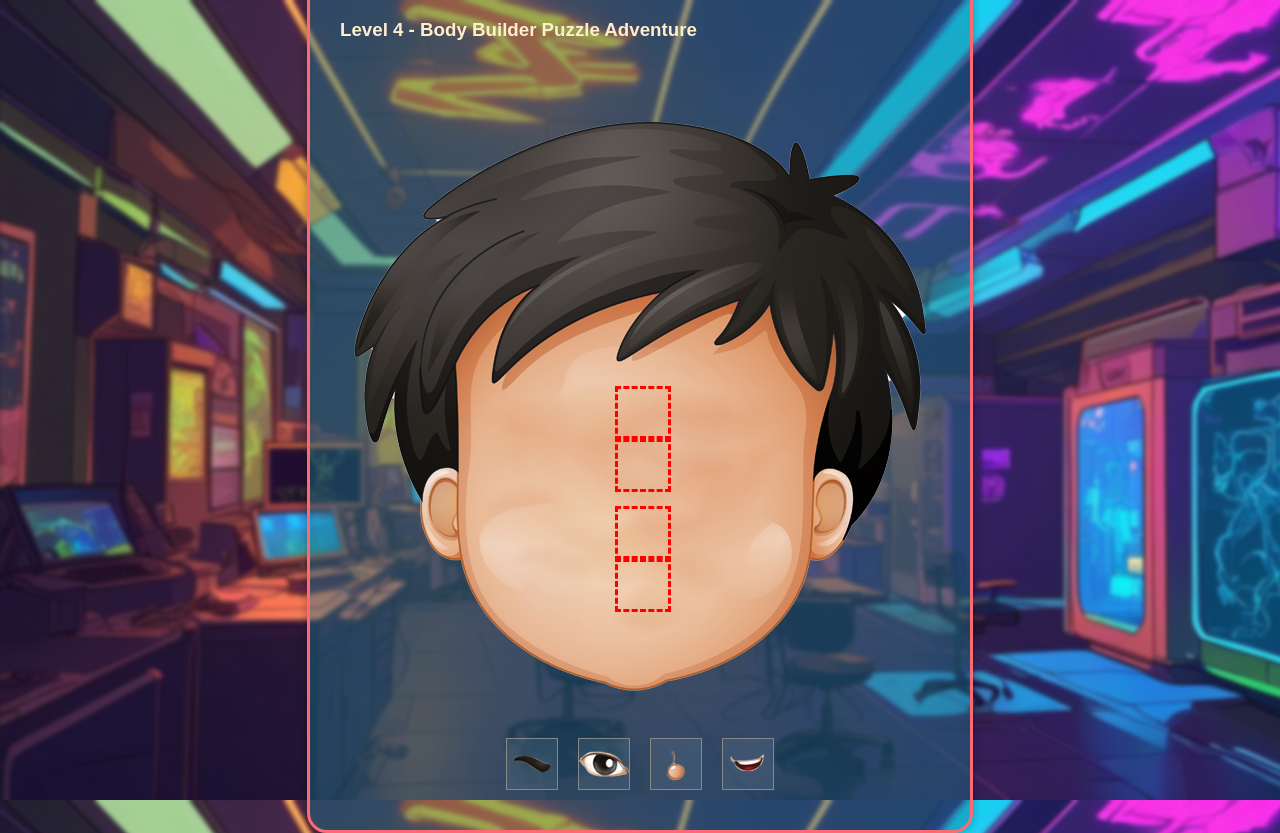
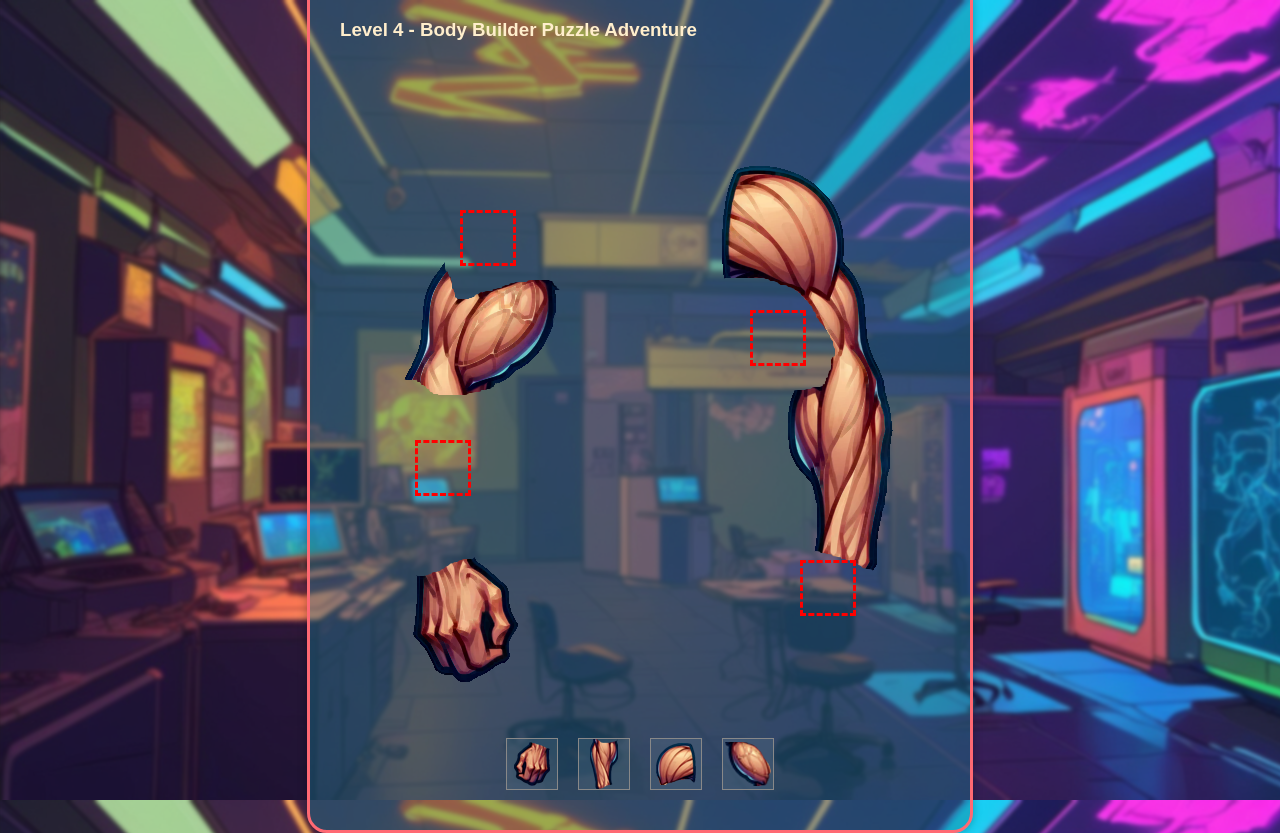
Before and after one commit to Ant1ing/allHND, a PHP site: page /level4.html in a window 1280 px wide. Run offline with PHP 8.4, Linux system fonts and the light colour scheme.

Commit message:
big commit

```diff
--- a/Game Assessment/task 2/code/level1.html
+++ b/Game Assessment/task 2/code/level1.html
@@ -14,8 +14,6 @@
             <h3 class="level-name">Level 1 - Body Builder Puzzle Adventure</h3>
             <div class="stars-container" id="stars-container"></div>
         </div>
-        <!--Placeholder for the users name to be placed by JS-->
-        <div id="greeting-container"></div>
 
         <div class="game-container">
             <div class="asset-container">
@@ -45,7 +43,6 @@
         </div>
     </div>
 
-    <script src="./scripts/homepage.js"></script>
     <script src="./scripts/level.js"></script>
 </body>
 </html>
--- a/Game Assessment/task 2/code/level4.html
+++ b/Game Assessment/task 2/code/level4.html
@@ -18,23 +18,23 @@
         <div class="game-container">
             <div class="asset-container">
                 <!-- Image of the character before assembly -->
-                <img class="asset asset-before" id="assetBefore" src="./images/limbs/asset1before.png" alt="Character Before">
+                <img class="asset asset-before" id="assetBefore" src="./images/limbs/asset4before.png" alt="Character Before">
                 <!-- Image of the character after assembly -->
-                <img class="asset asset-after" id="assetAfter" src="./images/limbs/asset1.png" alt="Character After" style="display: none;">
+                <img class="asset asset-after" id="assetAfter" src="./images/limbs/asset4.png" alt="Character After" style="display: none;">
 
                 <!-- Slots for limbs -->
-                <div class="slot" id="slot1" data-slot-number="1"></div>
-                <div class="slot" id="slot2" data-slot-number="2"></div>
-                <div class="slot" id="slot3" data-slot-number="3"></div>
-                <div class="slot" id="slot4" data-slot-number="4"></div>
+                <div class="slot" id="slot13" data-slot-number="1"></div>
+                <div class="slot" id="slot14" data-slot-number="2"></div>
+                <div class="slot" id="slot15" data-slot-number="3"></div>
+                <div class="slot" id="slot16" data-slot-number="4"></div>
             </div>
 
             <!-- Draggable limbs -->
             <div class="limb-row">
-                <img id="limb1" class="limb" src="./images/limbs/limb1.png" alt="Limb 1" data-limb-number="1">
-                <img id="limb2" class="limb" src="./images/limbs/limb2.png" alt="Limb 2" data-limb-number="2">
-                <img id="limb3" class="limb" src="./images/limbs/limb3.png" alt="Limb 3" data-limb-number="3">
-                <img id="limb4" class="limb" src="./images/limbs/limb4.png" alt="Limb 4" data-limb-number="4">
+                <img id="limb13" class="limb" src="./images/limbs/limb13.png" alt="Limb 1" data-limb-number="1">
+                <img id="limb14" class="limb" src="./images/limbs/limb14.png" alt="Limb 2" data-limb-number="2">
+                <img id="limb15" class="limb" src="./images/limbs/limb15.png" alt="Limb 3" data-limb-number="3">
+                <img id="limb16" class="limb" src="./images/limbs/limb16.png" alt="Limb 4" data-limb-number="4">
             </div>
 
             <div class="continue">
--- a/Game Assessment/task 2/code/scripts/level.js
+++ b/Game Assessment/task 2/code/scripts/level.js
@@ -9,7 +9,10 @@ $(document).ready(function() {
         const playerName = localStorage.getItem('playerName');
         if (playerName) {
             // Update the greeting container with the player's name
-            $('#greeting-container').html(`<h2>Hello, ${playerName} 👋</h2>`);
+            const greetingContainer = document.getElementById('greeting-container');
+            if (greetingContainer) {
+                greetingContainer.innerHTML = `<h2>Hello, ${playerName} 👋</h2>`;
+            }
         }
     }
 
@@ -104,4 +107,5 @@ $(document).ready(function() {
     // Initialize the game by displaying player name and setting up game elements
     displayPlayerName();
     initializeGameElements();
+
 });
--- a/Game Assessment/task 2/code/styles/styles.css
+++ b/Game Assessment/task 2/code/styles/styles.css
@@ -226,3 +262,19 @@ body {
   top: 490px; /* Adjust the top position for shoe 2 */
   left: 320px; /* Adjust the left position for shoe 2 */
 }
+#slot13 {
+  top: 440px; /* Adjust the top position for shoe 2 */
+  left: 450px; /* Adjust the left position for shoe 2 */
+}
+#slot14 {
+  top: 320px; /* Adjust the top position for shoe 2 */
+  left: 65px; /* Adjust the left position for shoe 2 */
+}
+#slot15 {
+  top: 90px; /* Adjust the top position for shoe 2 */
+  left: 110px; /* Adjust the left position for shoe 2 */
+}
+#slot16 {
+  top: 190px; /* Adjust the top position for shoe 2 */
+  left: 400px; /* Adjust the left position for shoe 2 */
+}
```
Also changed, not shown: other parts of Game Assessment/task 2/code/styles/styles.css (+36 -0 lines), Game Assessment/task 2/code/index.html (+5 -6 lines), Game Assessment/task 2/code/instructions.html (added, +41 -0 lines), Game Assessment/task 2/code/scripts/homepage.js (+6 -5 lines), Game Assessment/task 2/code/images/limbs/asset4.png (added), Game Assessment/task 2/code/images/limbs/asset4before.png (added), Game Assessment/task 2/code/images/limbs/limb13.png (added), Game Assessment/task 2/code/images/limbs/limb14.png (added), Game Assessment/task 2/code/images/limbs/limb15.png (added), Game Assessment/task 2/code/images/limbs/limb16.png (added).
